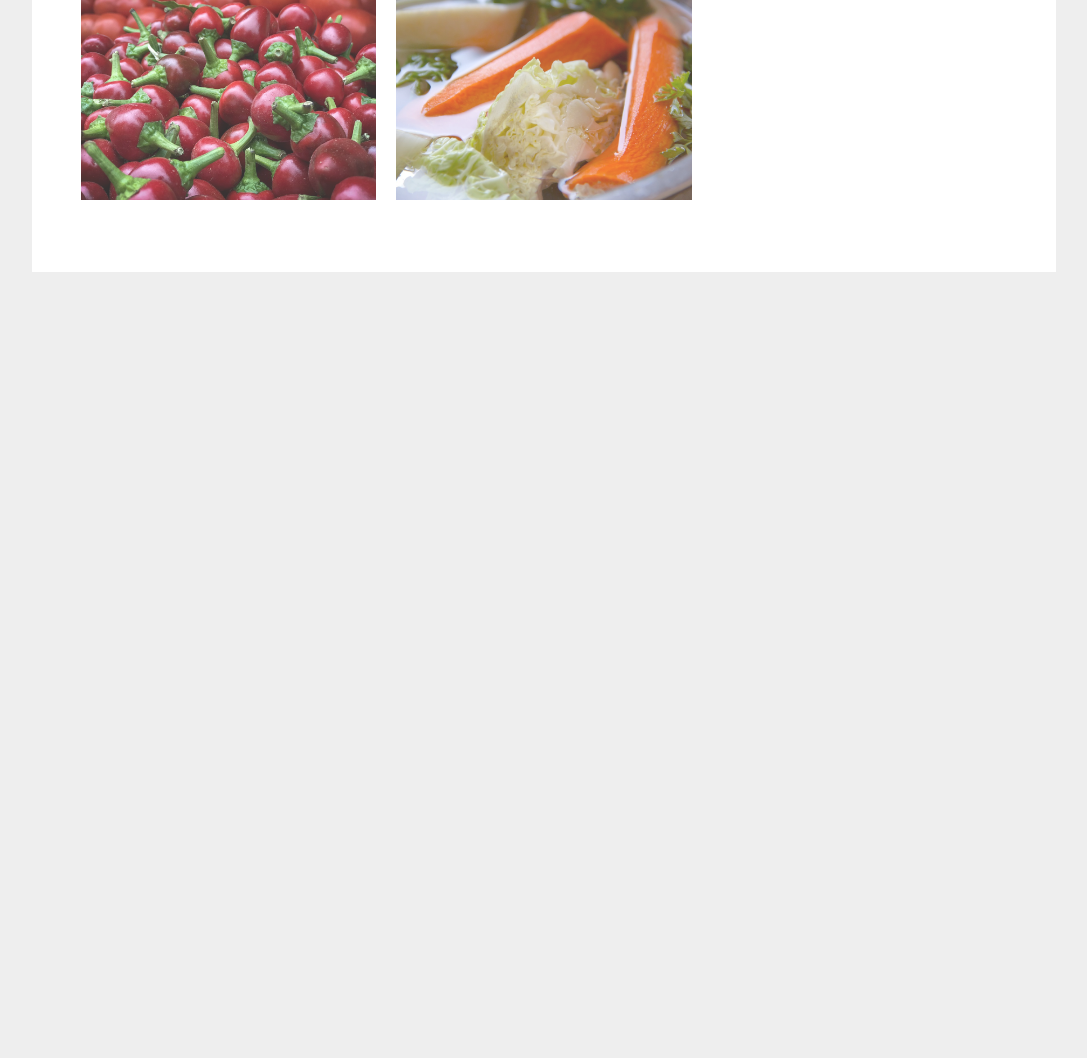
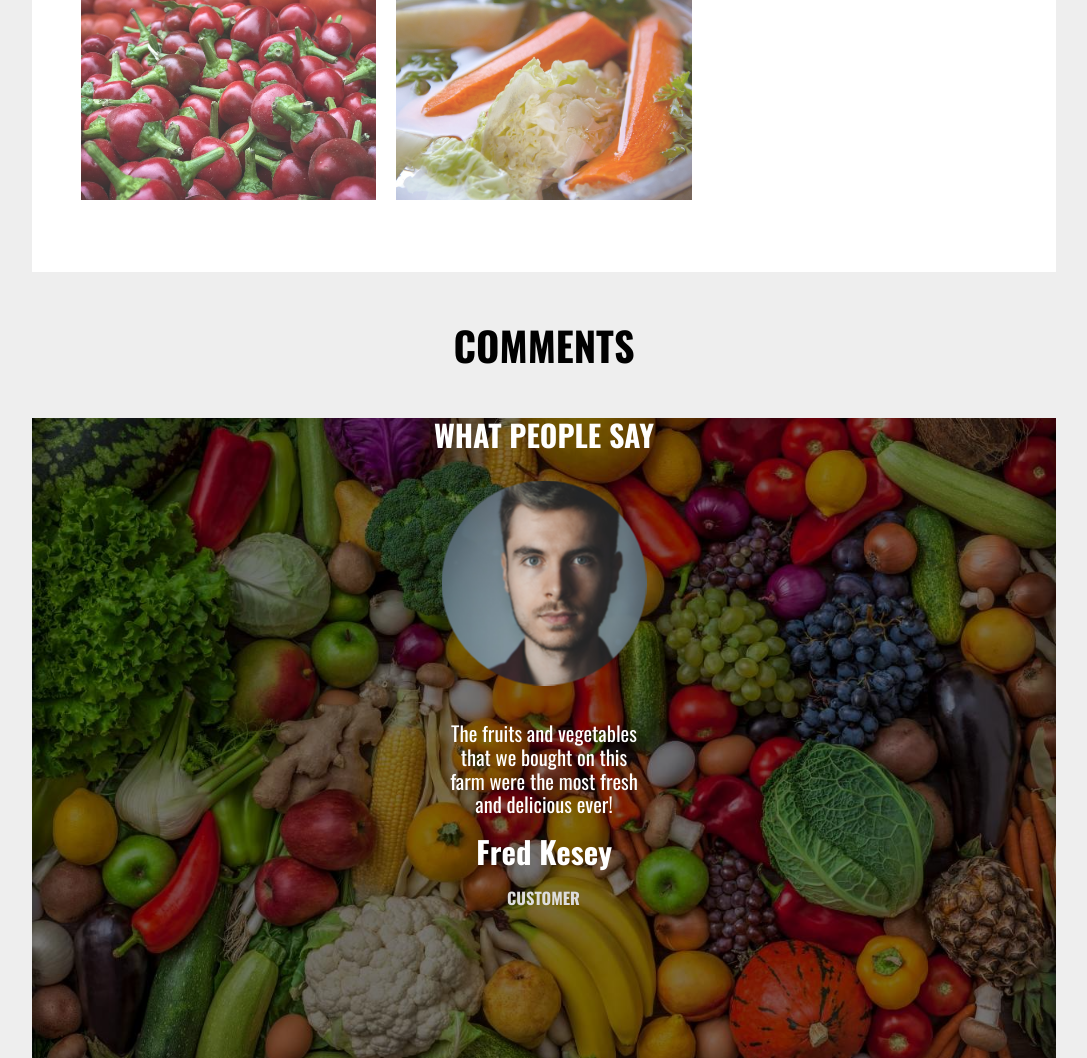
Before and after one commit to sebastianjuszczynski/organic, a plain HTML site: page index.html in a window 1280 px wide. Shown: the part 4089-5147 px from the top of the page, without its empty margins (96-1183 px from the left). Before the commit the page ends 4361 px from the top, so only its background shows below. Drawn offline with nearby package versions, Linux system fonts and the light colour scheme.

Commit message:
Added section comments with css and js

```diff
--- /dev/null
+++ b/css/comments.css
@@ -0,0 +1,115 @@
+.comments {
+    background: url("../img/fruitveg.jpeg");
+    background-position: center;
+    background-repeat: no-repeat;
+    background-size: cover;
+    width: 1024px;
+    margin: auto;
+    max-width: 100%;
+
+    position: relative;
+    height: 80vh;
+    z-index: -2;
+}
+
+.comments::after {
+    content: "";
+    position: absolute;
+    top: 0;
+    bottom: 0;
+    left: 0;
+    right: 0;
+    background-color: rgba(0, 0, 0, 0.5);
+    z-index: -1;
+}
+.comments__h3 {
+    font-size: 30px;
+    text-align: center;
+    color: white;
+    margin: 30px auto;
+    text-transform: uppercase;
+}
+.comments__container-item {
+    display: flex;
+    flex-direction: column;
+    align-items: center;
+    color: white;
+}
+.comments__container-image {
+    width: 200px;
+    border-radius: 50%;
+    margin-bottom: 20px;
+    animation: color 4s linear infinite;
+}
+.comments__container-paragraph {
+    font-size: 20px;
+    width: 200px;
+    text-align: center;
+    margin: 20px auto;
+    animation: text 4s linear infinite;
+}
+.comments__container-h4 {
+    font-size: 30px;
+    animation: text 4s linear infinite;
+}
+.comments__container-h5 {
+    font-size: 16px;
+    color: #ddd;
+    text-transform: uppercase;
+    animation: text 4s linear infinite;
+    margin-top: 20px;
+}
+@keyframes color {
+    0% {
+        transform: scale(1);
+     opacity: 0;
+    }
+
+    8% {
+     opacity: 0;
+    }
+
+    13% {
+     opacity: 1;
+    }
+
+    87% {
+     opacity: 1;
+    }
+
+    92% {
+     opacity: 0
+    }
+
+    100% {
+        transform: scale(1.1);
+     opacity: 0;
+    }
+   }
+   @keyframes text {
+    0% {
+     transform: scale(1);
+     opacity: 0;
+    }
+
+    8% {
+     opacity: 0;
+    }
+
+    13% {
+     opacity: 1;
+    }
+
+    87% {
+     opacity: 1;
+    }
+
+    92% {
+     opacity: 0
+    }
+
+    100% {
+     transform: scale(1.1);
+     opacity: 0;
+    }
+   }
--- a/index.html
+++ b/index.html
@@ -21,6 +21,7 @@
     <link rel="stylesheet" href="./css/services.css">
     <link rel="stylesheet" href="./css/gallery.css">
     <link rel="stylesheet" href="./css/navigation.css">
+    <link rel="stylesheet" href="./css/comments.css">
 </head>
 
 <body>
@@ -244,6 +245,19 @@
             </li>
         </ul>
     </section>
+    <h2 class="container__h2" id="comments">Comments</h2>
+    <section class="comments">
+        <h3 class="comments__h3">What people say</h3>
+        <div class="comments__container">
+            <div class="comments__container-item">
+                <img src="./img/face1.jpg" alt="" class="comments__container-image">
+                <p class="comments__container-paragraph">Green Garden os the best at providing farm management services! Great  help!</p>
+                <h4 class="comments__container-h4">Amy White</h4>
+                <h5 class="comments__container-h5">customer</h5>
+            </div>
+
+        </div>
+    </section>
     <script src="./src/jquery-3.2.1.min.js"></script>
     <script src="./dist/js/lightbox.js"></script>
     <script>
@@ -251,24 +265,8 @@
             'albumLabel': "Picture %1 of %2"
         })
     </script>
-     <script>
-        const icon = document.querySelector(".navigation__mobile-button");
-        icon.addEventListener("click", function () {
-            icon.classList.toggle("active");
-        })
-        const menu = document.querySelector(".navigation__menu");
-
-        icon.addEventListener("click", function () {
-            menu.classList.toggle("active");
-        })
-        menu.addEventListener("click", function () {
-            menu.classList.toggle("active");
-        })
-        menu.addEventListener("click", function () {
-            icon.classList.toggle("active");
-        })
-
-    </script>
+   <script src="./js/navigation-mobile.js"></script>
+   <script src="./js/comments.js"></script>
 </body>
 
 </html>
--- /dev/null
+++ b/js/comments.js
@@ -0,0 +1,22 @@
+let activeElement = 0;
+const timeChange = 4000;
+
+const image = document.querySelector(".comments__container-image");
+const paragraph = document.querySelector(".comments__container-paragraph");
+const h4 = document.querySelector(".comments__container-h4");
+
+
+const images = ["./img/face1.jpg", "./img/face2.jpg", "./img/face3.jpg"];
+const paragraphs = ["Green Garden os the best at providing farm management services! Great  help!", "The fruits and vegetables that we bought on this farm were the most fresh and delicious ever!", "Never been more satisfied with the services provided by any agricultural company?"];
+const names = ["Amy White", "Fred Kesey", "George Vallas"]
+
+function changeElement() {
+    activeElement++;
+    if (activeElement == images.length) {
+        activeElement = 0;
+    }
+    image.src = images[activeElement];
+    paragraph.textContent = paragraphs[activeElement];
+    h4.textContent = names[activeElement];
+}
+setInterval(changeElement, timeChange);
--- /dev/null
+++ b/js/navigation-mobile.js
@@ -0,0 +1,15 @@
+const icon = document.querySelector(".navigation__mobile-button");
+        icon.addEventListener("click", function () {
+            icon.classList.toggle("active");
+        })
+        const menu = document.querySelector(".navigation__menu");
+
+        icon.addEventListener("click", function () {
+            menu.classList.toggle("active");
+        })
+        menu.addEventListener("click", function () {
+            menu.classList.toggle("active");
+        })
+        menu.addEventListener("click", function () {
+            icon.classList.toggle("active");
+        })
```
Also changed, not shown: img/face1.jpg (added), img/face2.jpg (added), img/face3.jpg (added), img/fruitveg.jpeg (added).
